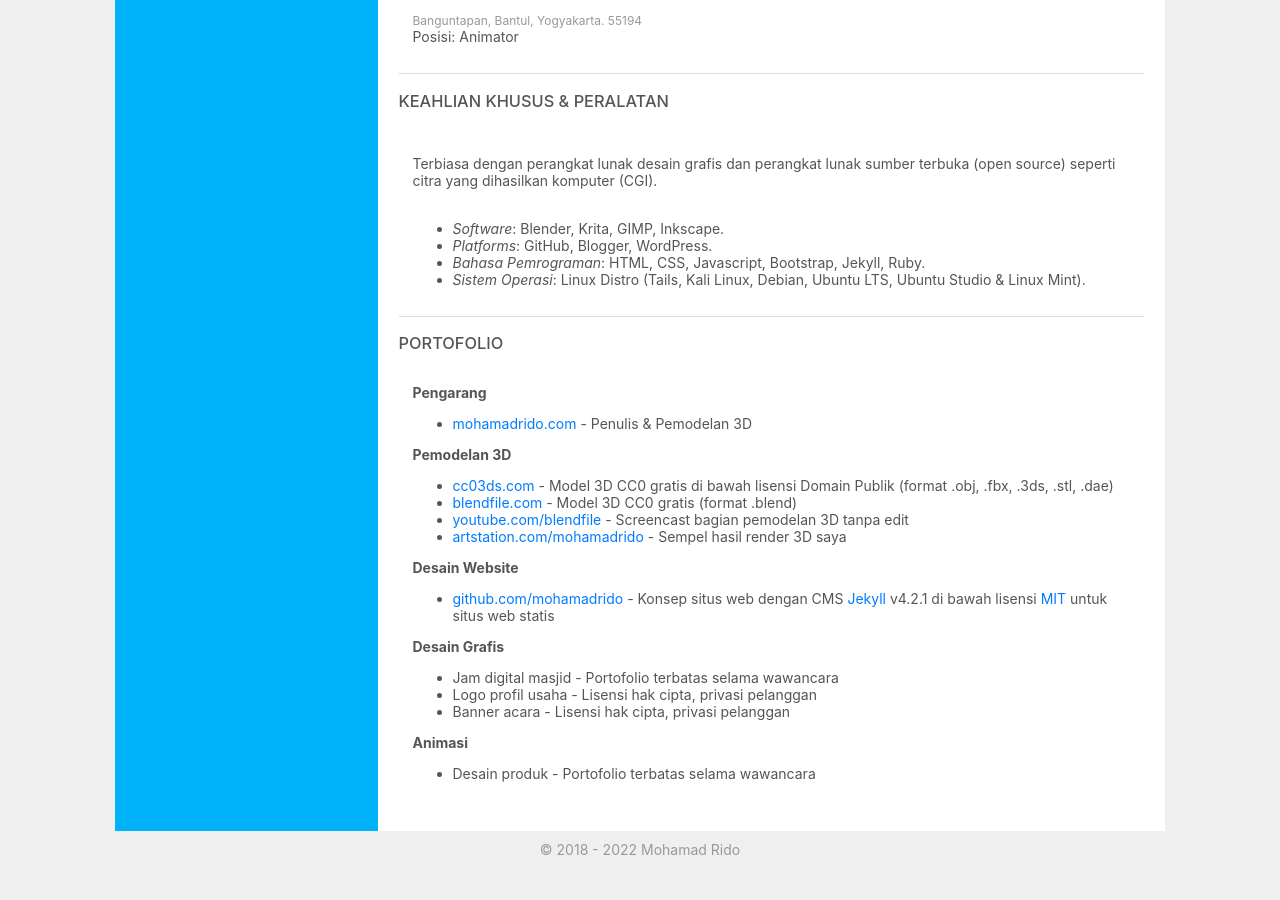
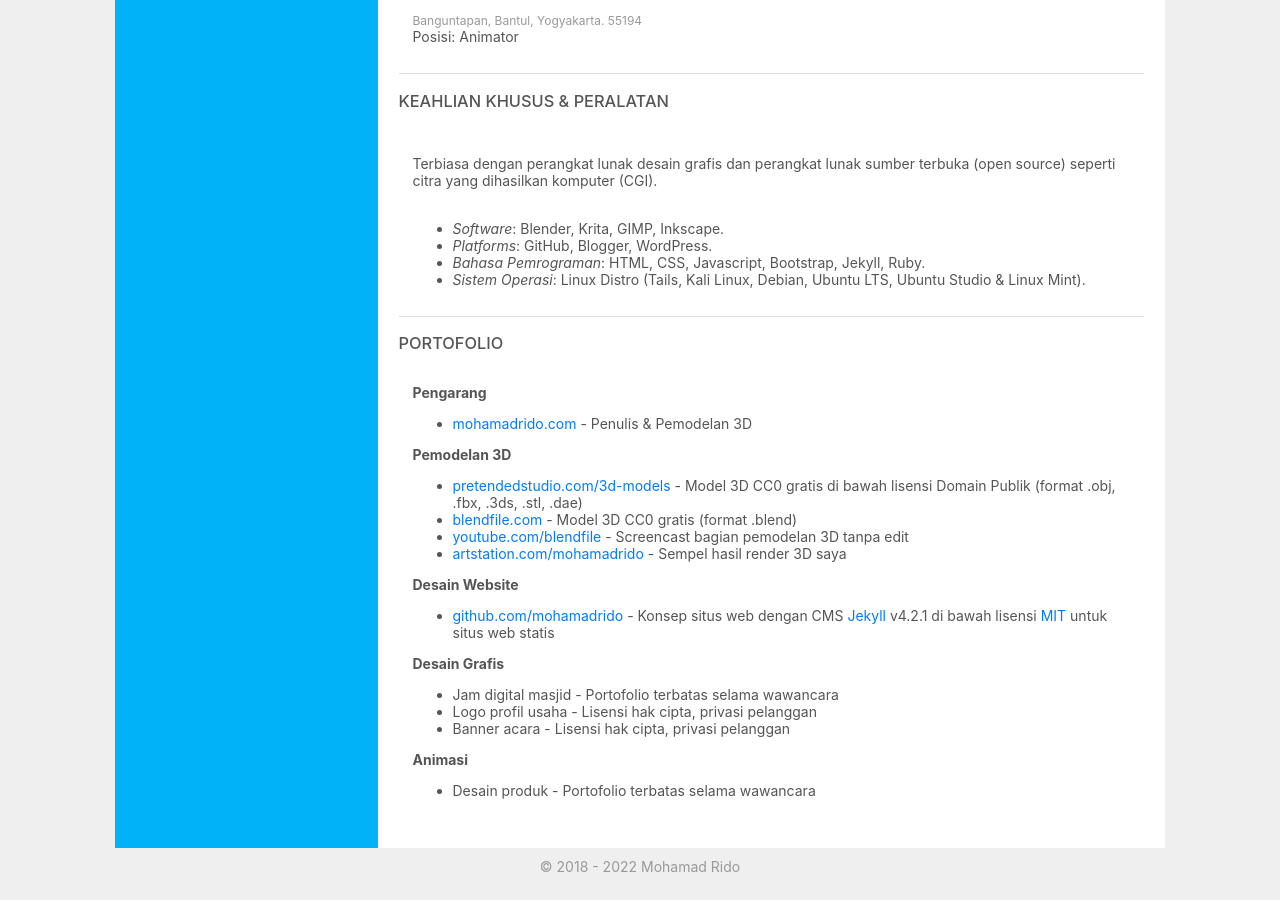
Before and after one commit to mohamadrido/about, a Jekyll site: the page built from id.html, in a window 1280 px wide and 900 px high, scrolled down 924 px. Built offline with Jekyll 4.4.1, drawn with Linux system fonts in a browser that asks for light colours.

Commit message:
Update id.html

```diff
--- a/id.html
+++ b/id.html
@@ -129,7 +129,7 @@
 
     <b>Pemodelan 3D</b>
       <ul>
-      <li><a href="https://cc03ds.com">cc03ds.com</a> - Model 3D CC0 gratis di bawah lisensi Domain Publik (format .obj, .fbx, .3ds, .stl, .dae)</li>
+      <li><a href="https://pretendedstudio.com/3d-models">pretendedstudio.com/3d-models</a> - Model 3D CC0 gratis di bawah lisensi Domain Publik (format .obj, .fbx, .3ds, .stl, .dae)</li>
       <li><a href="https://blendfile.com">blendfile.com</a> - Model 3D CC0 gratis (format .blend)</li>
       <li><a href="https://youtube.com/blendfile">youtube.com/blendfile</a> - Screencast bagian pemodelan 3D tanpa edit</li>
       <!--li><a href="https://cc03ds.com">cc03ds.com</a>  - Free CC0 3D Models Under Public Domain (now move to <a href="https://publicdomainmodels.com">publicdomainmodels.com</a>)</li-->
```
